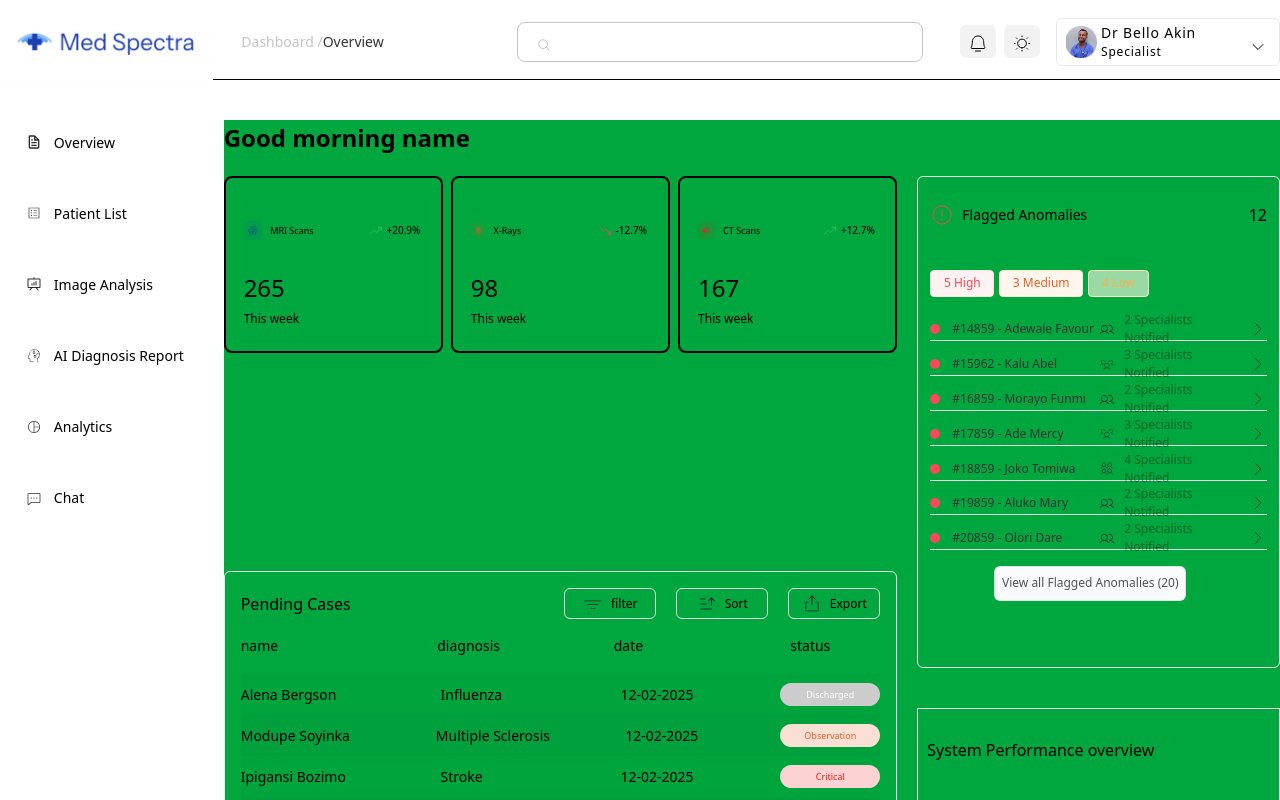
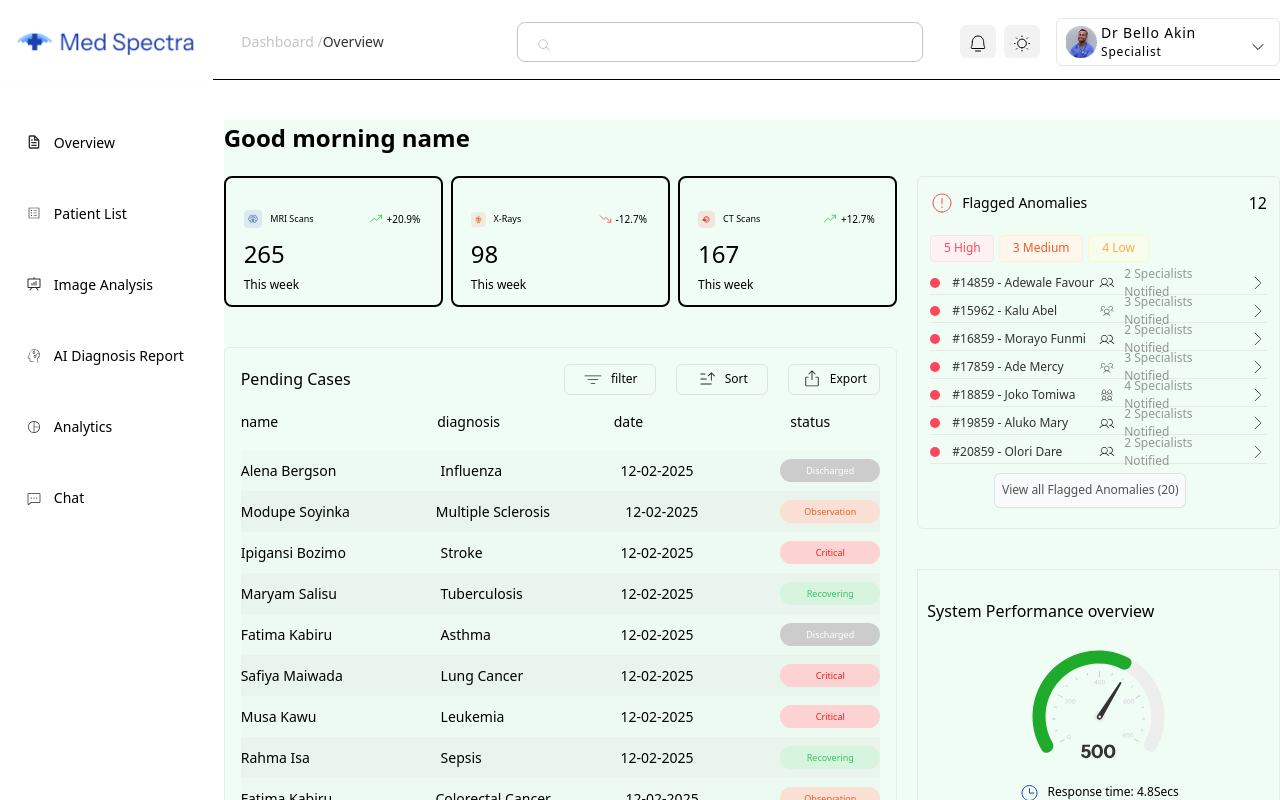
Before and after one commit to Maobugichi/medspecter, a React (Vite) app: page /medspecter/overviews/1 in a window 1280 px wide. Shown: the top 800 px of the page. Built offline with nearby package versions, Linux system fonts and the light colour scheme.

Commit message:
still sorting responsiveness again3

```diff
--- a/src/components/oveview/Overview.jsx
+++ b/src/components/oveview/Overview.jsx
@@ -26,8 +26,8 @@ const Overview = () => {
 
 
     return(
-        <div className="xl:w-[85%] h-full  flex flex-col xl:flex-row gap-5 w-full md:pb-10 smallSize:bg-red-400 bg-green-600">
-            <div className="xl:w-[65%] w-[95%]  h-auto min-h-[120vh] md:min-h-[80vh] lg:min-h-[130vh]   limitedSize:h-[80vh] flex flex-col mx-auto gap-5">
+        <div className="xl:w-[85%] h-full  flex flex-col xl:flex-row gap-5 w-full md:pb-10 smallSize:bg-red-400 bg-green-50">
+            <div className="xl:w-[65%] w-[95%]     limitedSize:h-[80vh] flex flex-col mx-auto gap-5">
                 <h1 className="text-[24px] font-semibold">{greet} name</h1>
                 <div className="flex flex-col gap-10 xl:justify-between h-[85%]  limitedSize:h-[85%] ">
                  <WeekInfo/>
@@ -35,7 +35,7 @@ const Overview = () => {
                 </div>
 
             </div>
-            <div className="xl:w-[35%]   xl:h-[115vh] limitedSize:h-[85vh] md:gap-10  xl:mt-14 w-full flex flex-col justify-between">
+            <div className="xl:w-[35%]   md:gap-10  xl:mt-14 w-full flex flex-col justify-between">
                 <Anomalies
                  show={isShow}
                  setIsShow={setIsShow}
```
